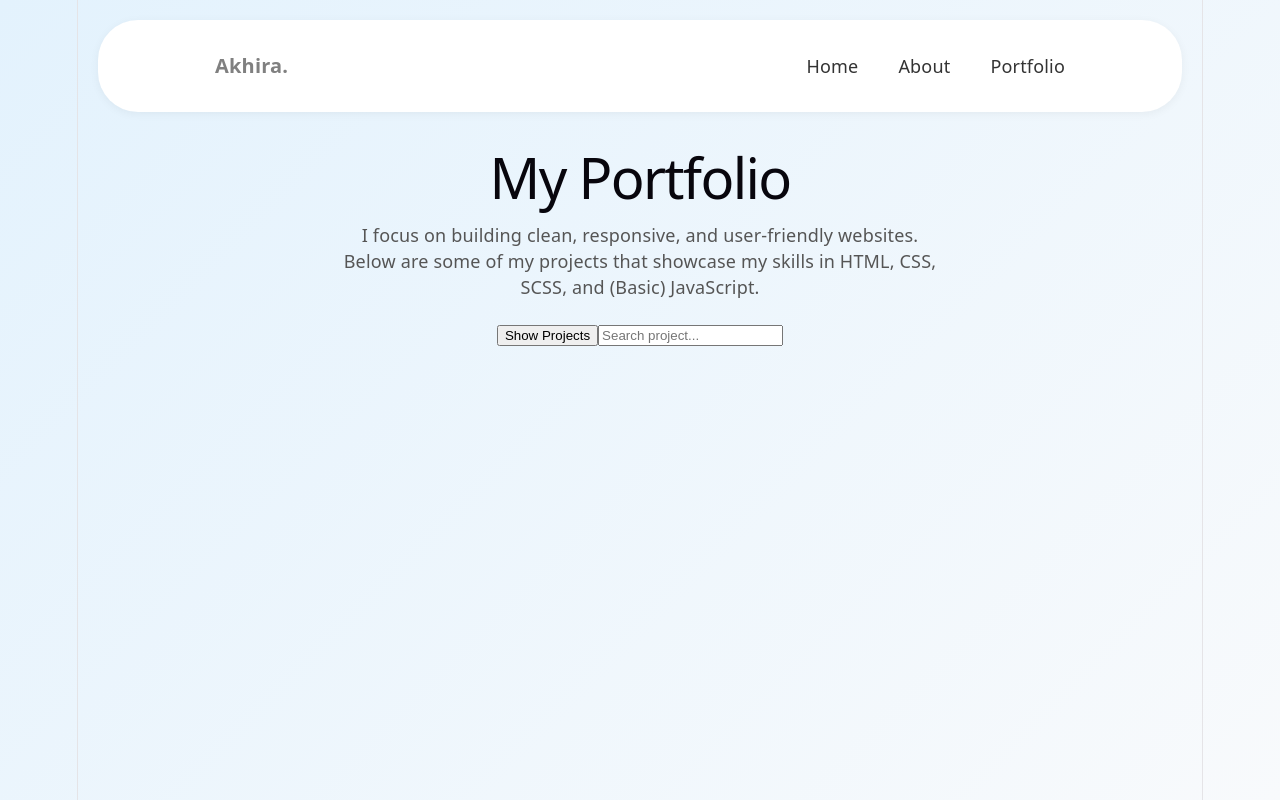
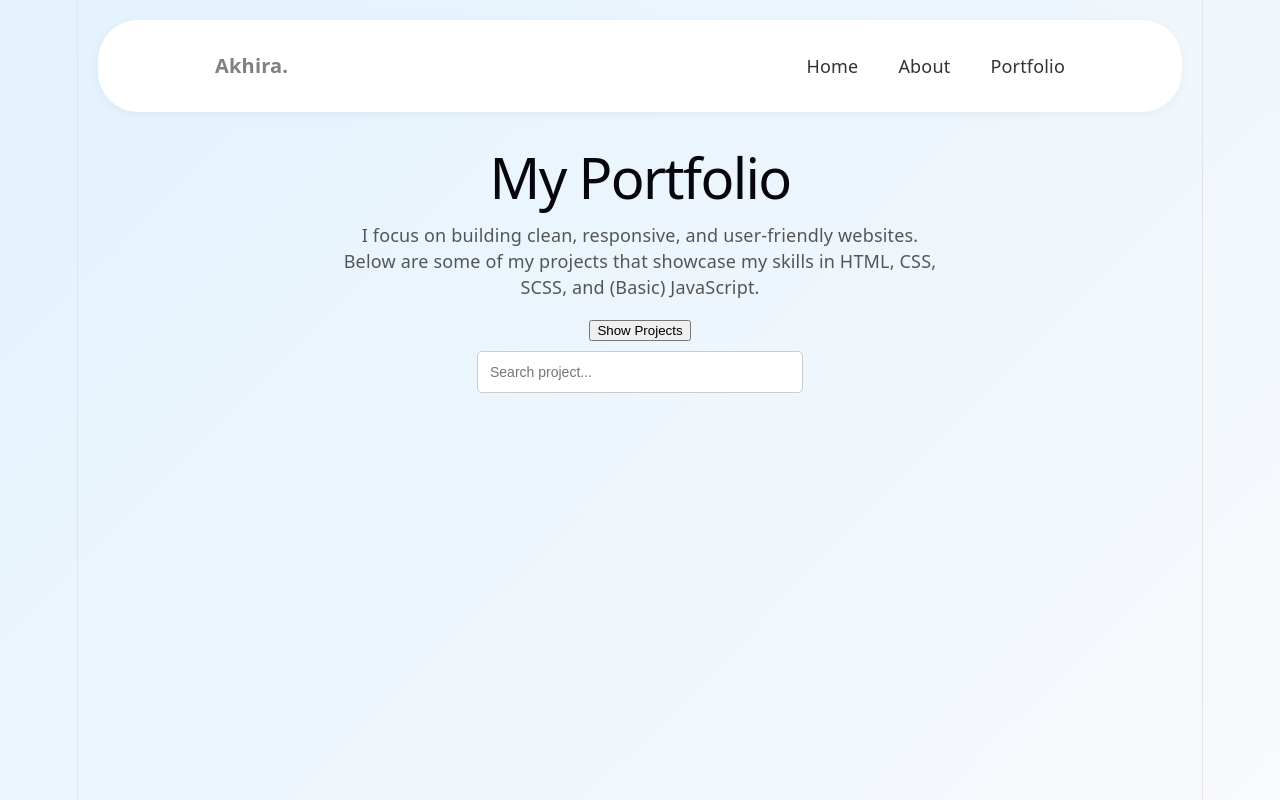
Before and after one commit to akhiravictoriasalahid-web/my-portfolio, a React app: page /portfolio in a window 1280 px wide. Built offline with nearby package versions, Linux system fonts and the light colour scheme; the HTML template or start-up script is replaced by a standard one.

Commit message:
Updated Index Css

```diff
--- a/src/Pages/Portfolio.jsx
+++ b/src/Pages/Portfolio.jsx
@@ -16,79 +16,13 @@ function Portfolio() {
       name:"Bhromaon Website",
       screenshots: BhromaonWebsite,
       tech:"HTML5, CSS3, SCSS, FlexBox",
-      description:"",
-    },
+      description:"The BHROMAON Travel Website is a modern and responsive landing page designed for a travel agency. It showcases destinations, services, and customer testimonials through a visually appealing layout. The project focuses on clean UI design, strong typography, and responsive user experience.",
 
-    {
-      name:"Akhira Website",
-      screenshots: AkhiraWebsite,
-      tech:"HTML, CSS, SCSS, JavaScript(Basic)",
-    },
+      role:"I independently designed and developed the entire website, including layout, styling, and responsiveness.",
 
-    {
-      name:"Typing Speed Game",
-      screenshots: TypingGame,
-      tech:"JavaScript (main functionality), HTML5 (pre-built), CSS3 (pre-built)",
-    },
-  ];
-
-  return (
-    <div>
-
-      <h1>My Portfolio</h1>
-
-      <p className="portfolio-desc">
-        I focus on building clean, responsive, and user-friendly websites.
-        Below are some of my projects that showcase my skills in HTML, CSS, SCSS, and (Basic) JavaScript.
-      </p>
-
-      <button onClick={() => setShowProjects(!showProjects)}>
-        {showProjects ? "Hide Projects" : "Show Projects"}
-      </button>
-
-      <input
-       type="text"
-       placeholder="Search project..."
-       value={search}
-       onChange={(e) => setSearch(e.target.value)}
-      />
-
-      {showProjects && (
-
-      <>
-
-      <div>
-        {projects.filter((proj) => proj.name.toLowerCase().includes(search.toLowerCase()))
-          .map((proj, index) => (
-            <PortfolioCard
-              key={index}
-              name={proj.name}
-              screenshots={proj.screenshots}
-              tech={proj.tech}
-              description={proj.description}
-              role={proj.role}
-              github={proj.github}
-
-              onClick={() => setSelectedProject(proj)}
-            />
-      ))}
-      </div>
+      github:"https://github.com/akhiravictoriasalahid-web/Bhromaon-website",
 
 
-{/*  <PortfolioCard
-      name="Bhromaon Website"
-      screenshots={BhromaonWebsite}
-      tech="HTML5, CSS3, SCSS, FlexBox"
-      description="The BHROMAON Travel Website is a modern and responsive landing page designed for a travel agency. It showcases destinations, services, and customer testimonials through a visually appealing layout. The project focuses on clean UI design, strong typography, and responsive user experience."
-
-      role="I independently designed and developed the entire website, including layout, styling, and responsiveness."
-
-      github="https://github.com/akhiravictoriasalahid-web/Bhromaon-website"
-
-
-      onClick={() => setSelectedProject({
-      name: "Bhromaon Website",
-      screenshots: BhromaonWebsite,
       what:[
         "Fully responsive design (desktop, tablet, mobile).",
         "Clean and modern UI.",
@@ -109,24 +43,18 @@ function Portfolio() {
         "UI Consistency: Maintained consistent colors, fonts, and spacing throughout the site.",
         "SCSS Organization: Structured styles into multiple SCSS files for better maintainability."
       ],
-      })}
-      />
+    },
 
+    {
+      name:"Akhira Website",
+      screenshots: AkhiraWebsite,
+      tech:"HTML, CSS, SCSS, JavaScript(Basic)",
+      description:"This project is a personal portfolio website designed to showcase my skills, projects, and background as a front-end developer. The website features a clean and modern design with responsive layouts to ensure a smooth user experience across different devices.",
 
-       <PortfolioCard
-      name="Akhira Website"
-      screenshots={AkhiraWebsite}
-      tech="HTML, CSS, JavaScript(Basic)"
-      description="This project is a personal portfolio website designed to showcase my skills, projects, and background as a front-end developer. The website features a clean and modern design with responsive layouts to ensure a smooth user experience across different devices."
+      role:"I independently designed and developed the entire website, including layout, styling, and functionality.",
 
-      role="I independently designed and developed the entire website, including layout, styling, and functionality."
+      github:"https://github.com/akhiravictoriasalahid-web/my-website",
 
-      github="https://github.com/akhiravictoriasalahid-web/my-website"
-
-
-      onClick={() => setSelectedProject({
-      name: "Akhira Website",
-      screenshots: AkhiraWebsite,
       what:[
         "Displays personal introduction.",
         "Shows information about me.",
@@ -149,23 +77,18 @@ function Portfolio() {
         "Layout Structuring: Managed alignment and spacing using Flexbox and Grid.",
         "Design Consistency: Maintained consistent colors, fonts, and spacing across all pages."
       ],
-      })}
-      />
+    },
 
-       <PortfolioCard
-      name="Typing Speed Game"
-      screenshots={TypingGame}
-      tech="JavaScript (main functionality), HTML5 (pre-built), CSS3 (pre-built)"
-      description="This project is a typing speed game where users type displayed words within a limited time. The game tracks the user’s score and adjusts difficulty levels dynamically. My contribution focused on implementing the game logic and interactivity using JavaScript."
+    {
+      name:"Typing Speed Game",
+      screenshots: TypingGame,
+      tech:"JavaScript (main functionality), HTML5 (pre-built), CSS3 (pre-built)",
+      description:"This project is a typing speed game where users type displayed words within a limited time. The game tracks the user’s score and adjusts difficulty levels dynamically. My contribution focused on implementing the game logic and interactivity using JavaScript.",
 
-      role="I was responsible for developing the JavaScript functionality of the game, including the game logic, scoring system, timer, and difficulty settings. The HTML and CSS were provided, and I integrated my JavaScript code to make the game fully interactive."
+      role:"I was responsible for developing the JavaScript functionality of the game, including the game logic, scoring system, timer, and difficulty settings. The HTML and CSS were provided, and I integrated my JavaScript code to make the game fully interactive.",
 
-      github="https://github.com/akhiravictoriasalahid-web/javascript7"
+      github:"https://github.com/akhiravictoriasalahid-web/javascript7",
 
-
-      onClick={() => setSelectedProject({
-      name: "Typing Speed Game",
-      screenshots: TypingGame,
       what:[
         "Displays a random word for the user to type.",
         "Detects user input and checks if it matches the word.",
@@ -192,9 +115,53 @@ function Portfolio() {
         "Difficulty Scaling: Adjusted time increments based on selected difficulty.",
         "Game Over Handling: Displayed final score and restart option dynamically."
       ],
-      })}
+    },
+  ];
+
+  return (
+    <div>
+
+      <h1>My Portfolio</h1>
+
+      <p className="portfolio-desc">
+        I focus on building clean, responsive, and user-friendly websites.
+        Below are some of my projects that showcase my skills in HTML, CSS, SCSS, and (Basic) JavaScript.
+      </p>
+
+      <div className="controls">
+      <button onClick={() => setShowProjects(!showProjects)}>
+        {showProjects ? "Hide Projects" : "Show Projects"}
+      </button>
+
+      <input
+       type="text"
+       placeholder="Search project..."
+       value={search}
+       onChange={(e) => setSearch(e.target.value)}
       />
-*/}
+      </div>
+
+      {showProjects && (
+
+      <>
+
+      <div>
+        {projects.filter((proj) => proj.name.toLowerCase().includes(search.toLowerCase()))
+          .map((proj, index) => (
+            <PortfolioCard
+              key={index}
+              name={proj.name}
+              screenshots={proj.screenshots}
+              tech={proj.tech}
+              description={proj.description}
+              role={proj.role}
+              github={proj.github}
+
+              onClick={() => setSelectedProject(proj)}
+            />
+      ))}
+      </div>
+
       </>
       )}
       {selectedProject && (
--- a/src/index.css
+++ b/src/index.css
@@ -181,3 +181,20 @@ code {
 .learn-btn {
   line-height: 1;
 }
+
+.controls {
+  display: flex;
+  flex-direction: column;
+  align-items: center;
+  gap: 10px;
+  margin-top: 20px;
+}
+
+.controls input {
+  width: 300px;
+  height: 40px;
+  font-size: 14px;
+  padding: 0 12px;
+  border-radius: 5px;
+  border: 1px solid #ccc;
+}
```
